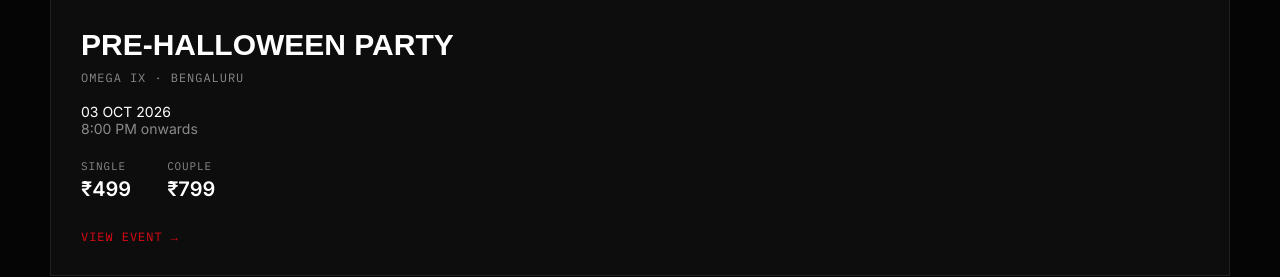
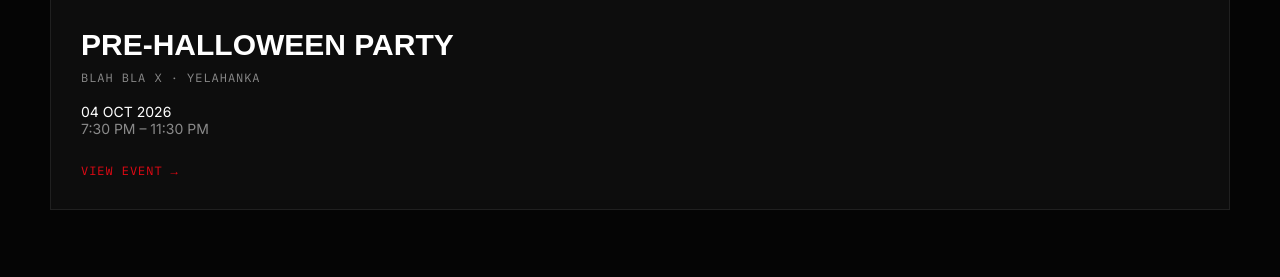
Before and after one commit to subodhsai/southblr, a React (Vite) app: page / in a window 1280 px wide. Shown: the part 1268-1545 px from the top of the page. Built offline with nearby package versions, Linux system fonts and the light colour scheme; a web font is replaced by a local one.

Commit message:
Refactor event details and update timings

```diff
--- a/src/Home.tsx
+++ b/src/Home.tsx
@@ -6,12 +6,17 @@ export default function Home() {
       <div className="hero">
         <div className="hero-field" />
         <p className="hero-mark mono">SOUTH BLR</p>
+
         <h1 className="hero-title display">
           THE NIGHT
           <br />
           STARTS HERE.
         </h1>
-        <p className="hero-tagline">Events built for South Bengaluru.</p>
+
+        <p className="hero-tagline">
+          Events built for South Bengaluru.
+        </p>
+
         <Link to="/Events" className="btn">
           EXPLORE EVENTS <span className="btn-arrow">&rarr;</span>
         </Link>
@@ -26,33 +31,24 @@ export default function Home() {
               src="/events/pre-halloween.png"
               alt="Pre-Halloween Party"
             />
+
             <span className="tag21 mono">21+</span>
           </div>
 
           <div className="event-body">
-            <h2 className="event-title display">PRE-HALLOWEEN PARTY</h2>
+            <h2 className="event-title display">
+              PRE-HALLOWEEN PARTY
+            </h2>
 
             <p className="event-meta mono">
-              OMEGA IX &middot; BENGALURU
+              BLAH BLA X &middot; YELAHANKA
             </p>
 
             <p className="event-datetime">
-              03 OCT 2026
+              04 OCT 2026
               <br />
-              <span className="d2">8:00 PM onwards</span>
+              <span className="d2">7:30 PM – 11:30 PM</span>
             </p>
-
-            <div className="price-row">
-              <div className="price-item">
-                <div className="p-label mono">SINGLE</div>
-                <div className="p-val">&#8377;499</div>
-              </div>
-
-              <div className="price-item">
-                <div className="p-label mono">COUPLE</div>
-                <div className="p-val">&#8377;799</div>
-              </div>
-            </div>
 
             <span className="event-cta mono">
               VIEW EVENT <span className="arr">&rarr;</span>
```
